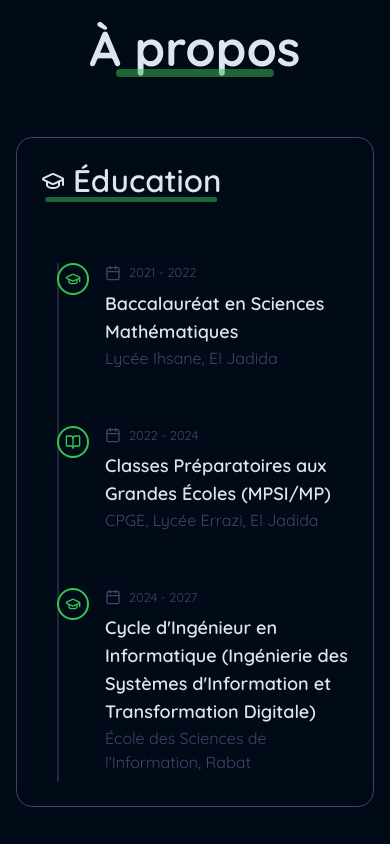
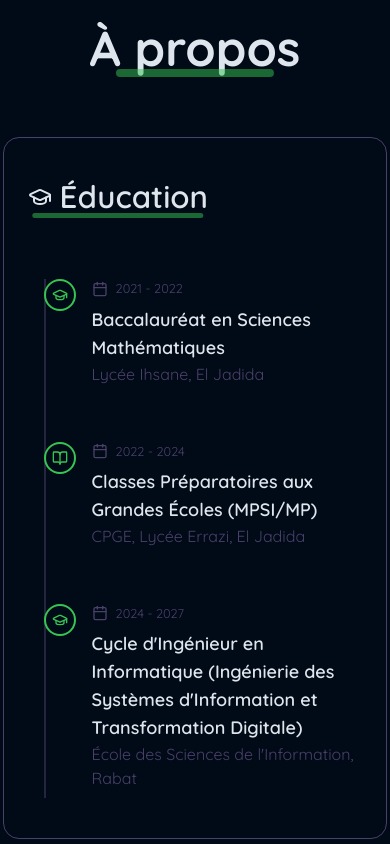
Before and after one commit to ilyasmdn/portfolio, a React (Vite) app: page / in a window 390 px wide. Shown: the part 900-1744 px from the top of the page. Built offline with nearby package versions, Linux system fonts and the light colour scheme.

Commit message:
update timeline

```diff
--- a/src/components/About.tsx
+++ b/src/components/About.tsx
@@ -12,7 +12,7 @@ const About = () => {
   return (
     <section id="about" className="flex flex-col items-center gap-16 py-20">
       <h2 className="section-title">{aboutContent.title}</h2>
-      <div className="w-full flex flex-col items-left relative border border-secondary p-6 md:p-10 rounded-2xl">
+      <div className="flex flex-col items-left relative border border-secondary px-6 py-10 md:px-10 rounded-2xl">
         <h3 className="section-subtitle">
           <GraduationCap />
           {aboutContent.education.title}
```
